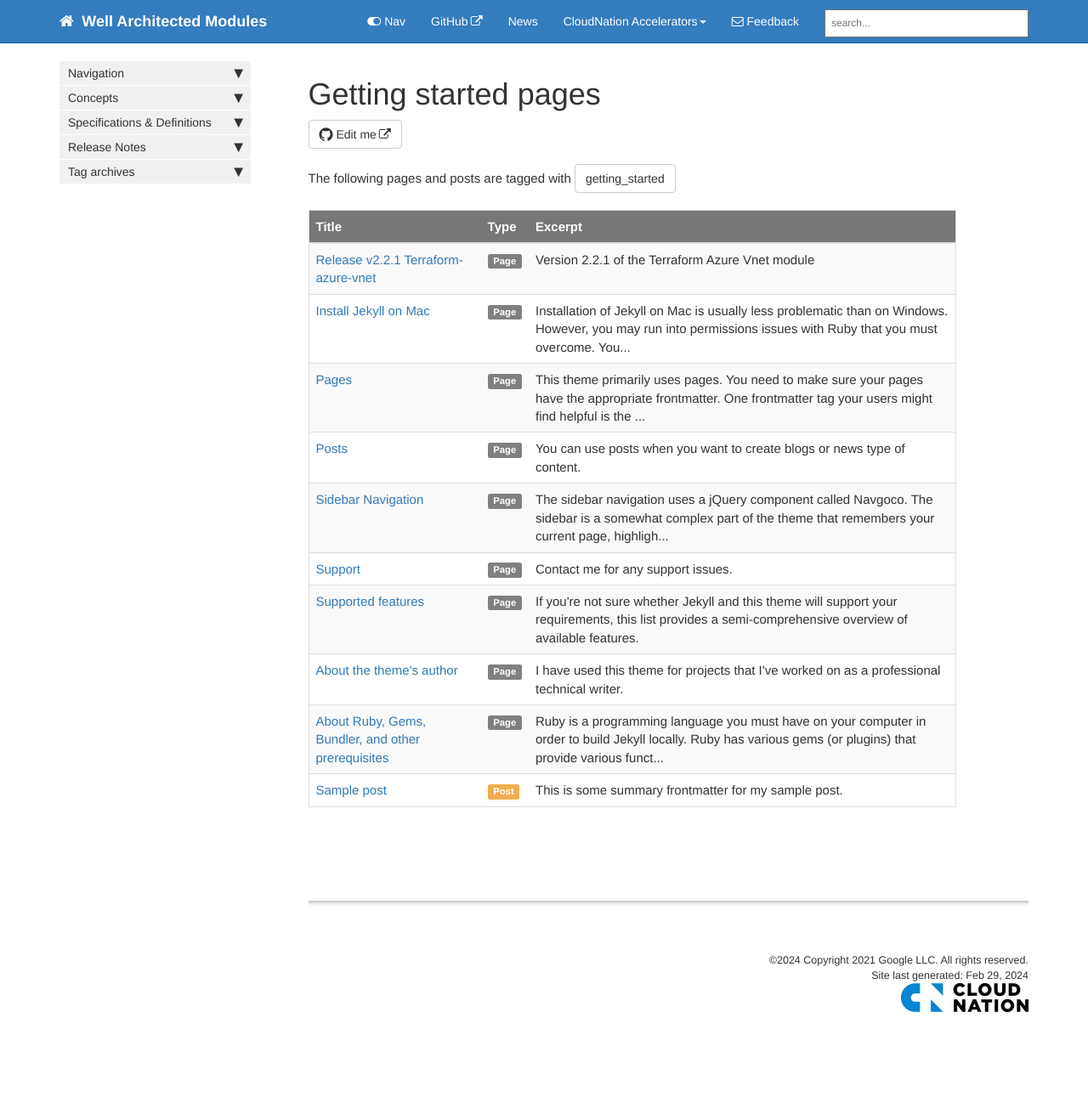
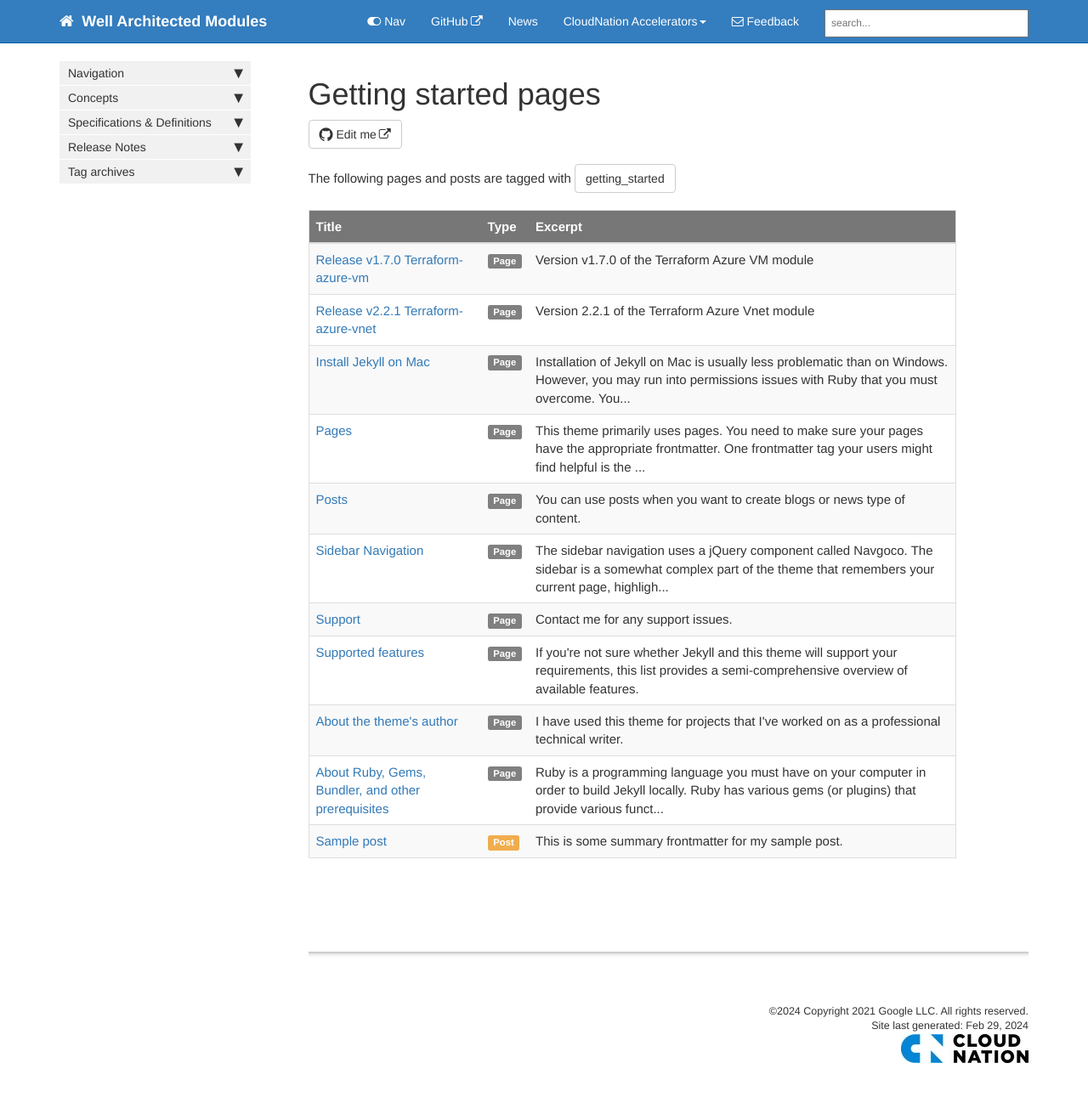
Before and after one commit to CloudNationHQ/well-architected-modules, a Jekyll site: the page built from pages/tags/tag_getting_started.md, in a window 1280 px wide. Shown: the whole page at 85% size. Built offline with Jekyll 4.4.1, drawn with Linux system fonts in a browser that asks for light colours; comment, search, counter and statistics services are not loaded; before the commit the page ends 1251 px from its top, so only the background shows below that.

Commit message:
commit changes release

```diff
--- a/_data/sidebars/mydoc_sidebar.yml
+++ b/_data/sidebars/mydoc_sidebar.yml
@@ -88,6 +88,10 @@ entries:
     output: web, pdf
     folderitems:
 
+    - title: Release notes v1.7.0
+      url: /mydoc_cn_release_notes_170_vm.html
+      output: web, pdf
+
     - title: Release notes v2.2.1
       url: /mydoc_cn_release_notes_221_vnet.html
       output: web, pdf
--- /dev/null
+++ b/pages/mydoc/mydoc_cn_release_notes_170_vm.md
@@ -0,0 +1,16 @@
+---
+title: Release v1.7.0 Terraform-azure-vm
+tags: [getting_started]
+keywords: release notes, announcements, what's new, new features
+last_updated: Feb 26, 2024
+summary: "Version v1.7.0 of the Terraform Azure VM module"
+sidebar: mydoc_sidebar
+permalink: mydoc_cn_release_notes_170_vm.html
+folder: mydoc
+---
+
+## Terraform Azure VM Module
+
+Add missing tag property extensions (#81) (2c5d5d7)
+
+{% include links.html %}
```
